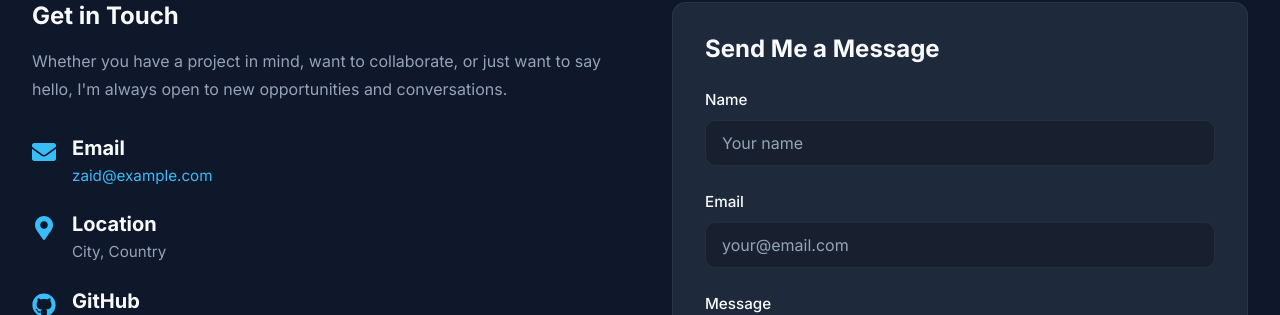
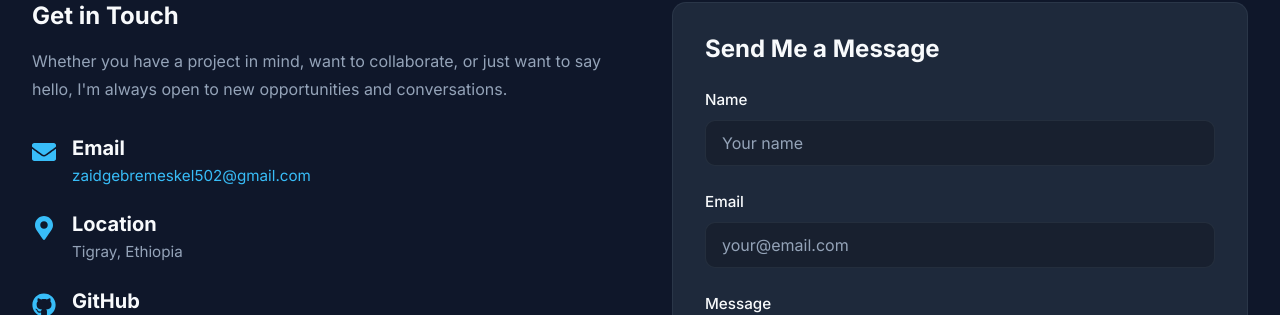
Before and after one commit to zaidgemeskel/portfolio, a React (Vite) app: page / in a window 1280 px wide. Shown: the part 7560-7875 px from the top of the page. Built offline with nearby package versions, Linux system fonts and the light colour scheme.

Commit message:
modified the file

```diff
--- a/src/components/Contact.jsx
+++ b/src/components/Contact.jsx
@@ -57,7 +57,7 @@ const Contact = () => {
                 <div>
                   <h4>Email</h4>
                   <p>
-                    <a href="mailto:zaid@example.com">zaid@example.com</a>
+                    <a href="mailto:zaid@example.com">zaidgebremeskel502@gmail.com</a>
                   </p>
                 </div>
               </div>
@@ -66,7 +66,7 @@ const Contact = () => {
                 <FaMapMarkerAlt className="contact-icon" />
                 <div>
                   <h4>Location</h4>
-                  <p>City, Country</p>
+                  <p>Tigray, Ethiopia</p>
                 </div>
               </div>
 
```
